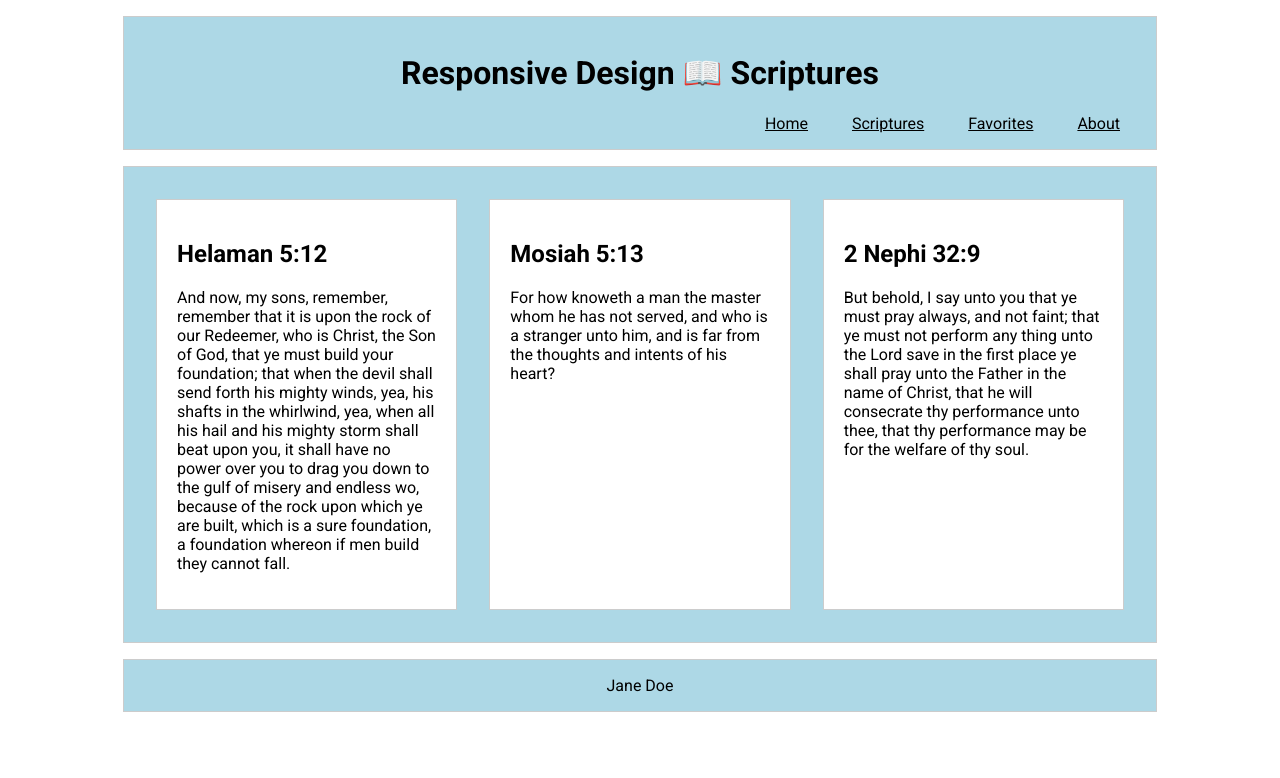
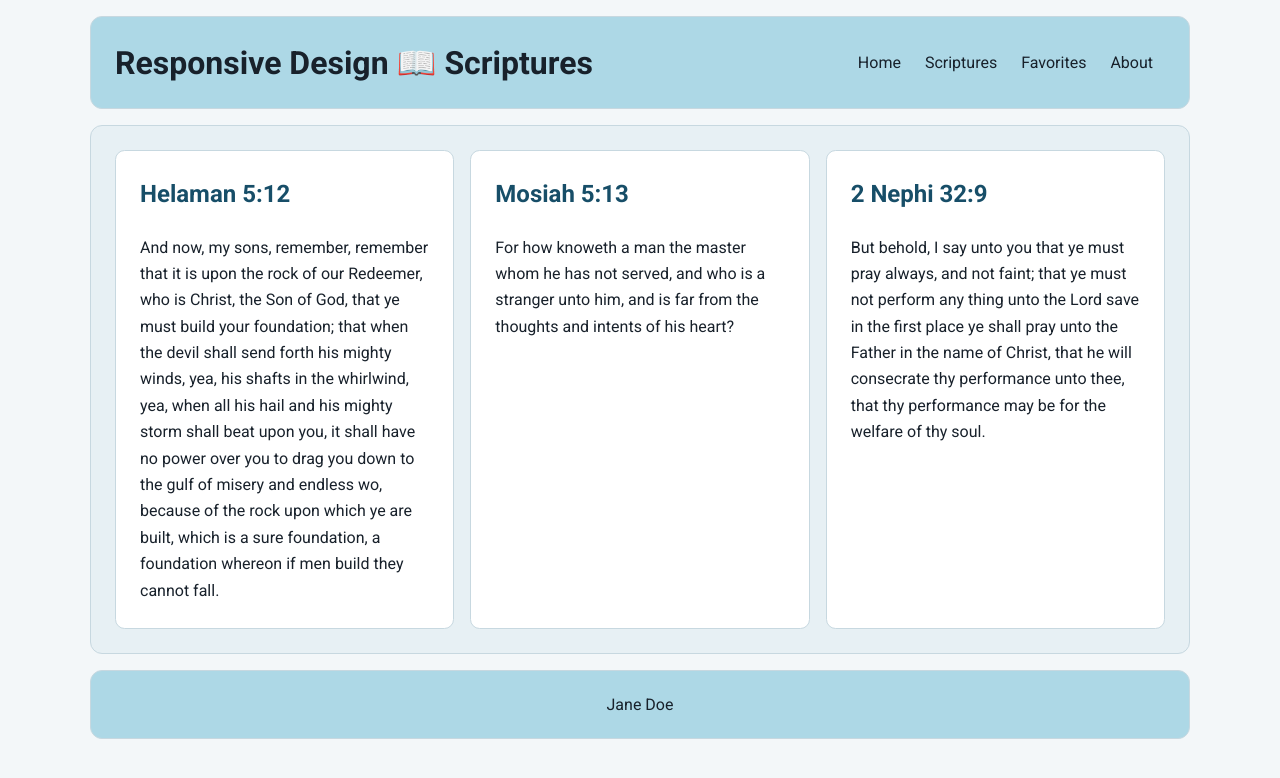
Before and after one commit to byui-Hera/WDD131--Javascript-, a plain HTML site: page Weeks/ponder/responsive.html in a window 1280 px wide. Drawn offline with Linux system fonts and the light colour scheme.

Commit message:
save the changes

```diff
--- a/Weeks/ponder/responsive.css
+++ b/Weeks/ponder/responsive.css
@@ -1,44 +1,74 @@
 @import url("https://fonts.googleapis.com/css2?family=Roboto:ital,wght@0,100..900;1,100..900&display=swap");
+
+* {
+    box-sizing: border-box;
+}
 
 body {
     margin: 0;
-    padding: 0;
+    padding: 0 1rem;
+    background-color: #f3f7f9;
+    color: #18212b;
     font-family: Roboto, sans-serif;
 }
 
 header,
 main,
 footer {
-    max-width: 1000px;
+    width: 100%;
+    max-width: 1100px;
     margin: 1rem auto;
-    border: 1px solid #ccc;
-    padding: 1rem;
+    padding: clamp(1rem, 3vw, 1.5rem);
+    border: 1px solid #c7d8e0;
+    border-radius: 0.75rem;
     background-color: lightblue;
 }
 
+header {
+    display: grid;
+    grid-template-columns: minmax(0, 1fr) auto;
+    align-items: center;
+    gap: 0.75rem;
+}
+
 h1 {
+    margin: 0;
+    font-size: clamp(1.35rem, 5vw, 2rem);
+    text-align: left;
+}
+
+nav {
+    grid-column: 1 / -1;
     text-align: center;
 }
 
-section {
-    padding: 20px;
-    background-color: white;
-    margin: 1em;
-    border: 1px solid #ccc;
+nav a {
+    display: block;
+    padding: 0.75rem;
+    border-radius: 0.4rem;
+    color: #18212b;
+    text-decoration: none;
 }
 
-nav a {
-    padding: 20px;
-    color: black;
-    display: block;
+nav a:hover,
+nav a:focus-visible {
+    background-color: #b8d9e7;
+    text-decoration: underline;
 }
 
-nav {
-    display: block;
+.menu-btn {
+    display: none;
+    padding: 0.5rem;
+    border: 0;
+    border-radius: 0.4rem;
+    background-color: transparent;
+    cursor: pointer;
 }
 
 .menu-enhanced .menu-btn {
-    display: inline-block;
+    display: flex;
+    flex-direction: column;
+    justify-content: center;
 }
 
 .menu-enhanced nav {
@@ -49,15 +79,9 @@ nav {
     display: block;
 }
 
-nav a:hover {
-    text-decoration: none;
-    color: #616061;
-}
-
-.menu-btn {
-    cursor: pointer;
-    border: none;
-    background-color: transparent;
+.menu-btn:focus-visible {
+    outline: 2px solid #174e68;
+    outline-offset: 2px;
 }
 
 .bar1,
@@ -65,13 +89,14 @@ nav a:hover {
 .bar3 {
     width: 30px;
     height: 4px;
-    background-color: black;
-    margin: 5px 0;
+    margin: 3px 0;
+    border-radius: 2px;
+    background-color: #18212b;
     transition: transform 160ms ease, opacity 160ms ease;
 }
 
 .menu-btn.is-open .bar1 {
-    transform: translateY(12px) rotate(-45deg);
+    transform: translateY(10px) rotate(-45deg);
 }
 
 .menu-btn.is-open .bar2 {
@@ -79,38 +104,81 @@ nav a:hover {
 }
 
 .menu-btn.is-open .bar3 {
-    transform: translateY(-12px) rotate(45deg);
+    transform: translateY(-10px) rotate(45deg);
+}
+
+main {
+    display: grid;
+    grid-template-columns: minmax(0, 1fr);
+    gap: 1rem;
+    background-color: #e7f0f4;
+}
+
+section {
+    min-width: 0;
+    margin: 0;
+    padding: clamp(1rem, 3vw, 1.5rem);
+    border: 1px solid #c7d8e0;
+    border-radius: 0.6rem;
+    background-color: #fff;
+    line-height: 1.65;
+}
+
+section h2 {
+    margin-top: 0;
+    color: #174e68;
+}
+
+section p {
+    margin-bottom: 0;
 }
 
 footer {
     text-align: center;
 }
 
-@media screen and (min-width: 700px) {
-    main {
-        display: grid;
-        grid-template-columns: 1fr 1fr;
+@media screen and (min-width: 600px) {
+    header {
+        display: flex;
+        flex-wrap: wrap;
+        justify-content: space-between;
+    }
+
+    nav {
+        margin-left: auto;
+        text-align: right;
+    }
+
+    .menu-enhanced nav {
+        display: flex;
+        flex-wrap: wrap;
+        justify-content: flex-end;
     }
 
     .menu-enhanced .menu-btn {
         display: none;
     }
 
-    .menu-enhanced nav {
-        display: block;
+    nav a {
+        display: inline-block;
     }
 
-    nav a {
-        display: inline;
-    }
-
-    nav {
-        text-align: right;
+    main {
+        grid-template-columns: repeat(2, minmax(0, 1fr));
     }
 }
 
-@media screen and (min-width: 1000px) {
+@media screen and (min-width: 950px) {
     main {
-        grid-template-columns: 1fr 1fr 1fr;
+        grid-template-columns: repeat(3, minmax(0, 1fr));
     }
 }
+
+@media (prefers-reduced-motion: reduce) {
+    *,
+    *::before,
+    *::after {
+        scroll-behavior: auto !important;
+        transition-duration: 0.01ms !important;
+    }
+}
```
